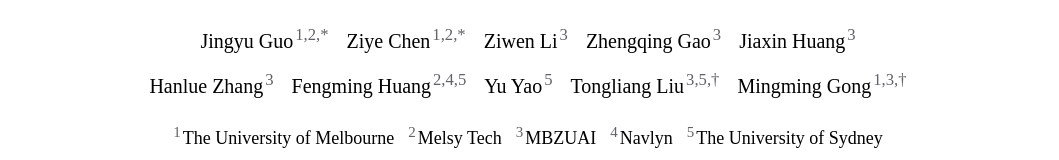
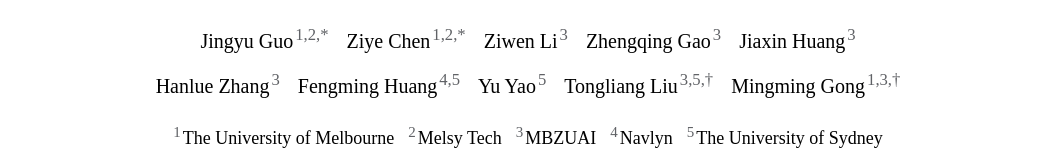
Before and after one commit to jingyu198/HUGE_Bench, a Vue app: page / in a window 1280 px wide. Shown: the part 221-381 px from the top of the page, without its empty margins (112-1171 px from the left). Built offline with nearby package versions, Linux system fonts and the light colour scheme.

Commit message:
Remove Melsy Tech from Fengming Huang

```diff
--- a/src/components/sections/Title.vue
+++ b/src/components/sections/Title.vue
@@ -14,7 +14,7 @@
   ],
   [
     { name: 'Hanlue Zhang', marks: '3' },
-    { name: 'Fengming Huang', marks: '2,4,5' },
+    { name: 'Fengming Huang', marks: '4,5' },
     { name: 'Yu Yao', marks: '5' },
     { name: 'Tongliang Liu', marks: '3,5,†' },
     { name: 'Mingming Gong', marks: '1,3,†' },
```
